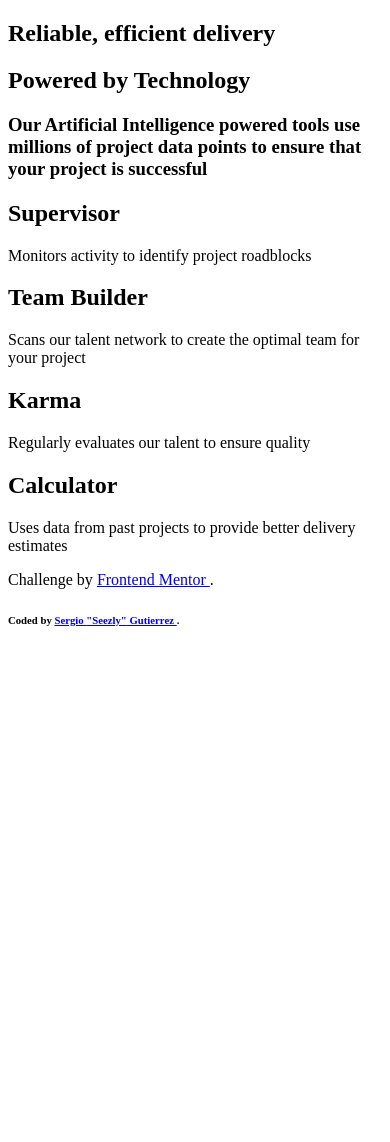
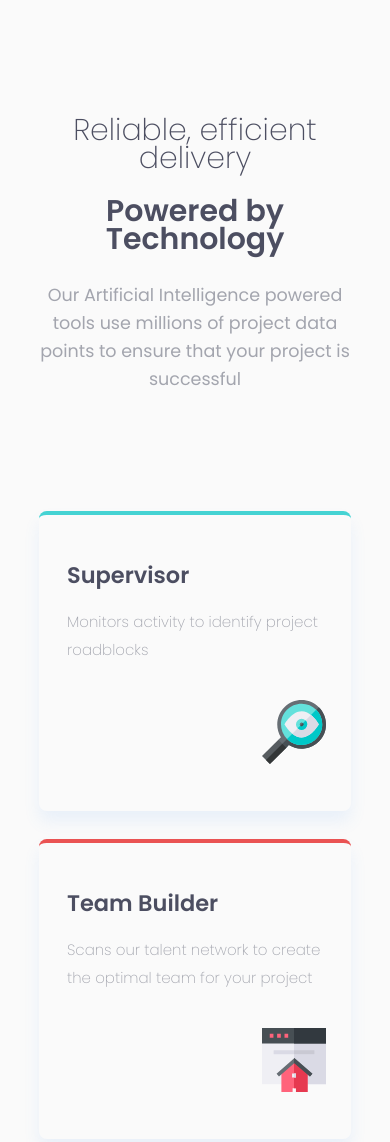
Before and after one commit to Seezly/four-card-feature-section, a plain HTML site: page index.html in a window 390 px wide. Shown: the top 1142 px of the page. Before the commit the page ends 844 px from the top, so only its background shows below. Drawn offline with nearby package versions, Linux system fonts and the light colour scheme.

Commit message:
Mobile first done

```diff
--- a/index.html
+++ b/index.html
@@ -6,13 +6,9 @@
 		<meta charset="UTF-8">
 		<meta name="viewport" content="width=device-width, initial-scale=1.0"> <!-- displays site properly based on user's device -->
 		<link rel="icon" type="image/png" sizes="32x32" href="./images/favicon-32x32.png">
-
+		<link rel="stylesheet" href="./css/normalize.css">
+		<link rel="stylesheet" href="./css/main.css">
 		<title>Frontend Mentor | Four card feature section</title>
-		<!-- Feel free to remove these styles or customise in your own stylesheet 👍 -->
-		<style>
-		.attribution { font-size: 11px; text-align: center; }
-		.attribution a { color: hsl(228, 45%, 44%); }
-		</style>
 
 	</head>
 
@@ -22,17 +18,17 @@
 
 			<section class="container__text">
 
-				<h2 class="container__text__subtitle">
+				<h1 class="container__text__subtitle">
 
 					Reliable, efficient delivery
 
-				</h2>
+				</h1>
 
-				<h1 class="container__text__title">
+				<h2 class="container__text__title">
 
 					Powered by Technology
 
-				</h1>
+				</h2>
 
 				<h3 class="container__text__support">
 
--- /dev/null
+++ b/scss/_body.scss
@@ -0,0 +1,13 @@
+html {
+    height: 100%;
+}
+
+body {
+    font-size: $fontSize;
+    font-family: 'Poppins', 'Helvetica neue', Helvetica;
+    font-weight: $normal;
+    line-height: 1.75rem;
+    color: $grayBlue;
+    background-color: $lightGray;
+    height: 100%;
+}
--- /dev/null
+++ b/scss/_containers.scss
@@ -0,0 +1,97 @@
+.container {
+    width: 80%;
+    display: flex;
+    flex-direction: column;
+    margin: 0 auto;
+
+    &__text {
+        text-align: center;
+        margin: 6rem 0 0 0;
+
+        &__subtitle {
+            font-weight: $light;
+            color: $darkBlue;
+        }
+
+        &__title {
+            color: $darkBlue;
+            font-weight: $bold;
+            font-size: 2em;
+        }
+
+        &__support {
+            font-weight: $normal;
+            margin-top: 1.75rem;
+        }
+    }
+
+    &__cards {
+        margin: 4.5rem 0;
+
+        .card {
+            background-color: white;
+            border-top: 0.25rem solid transparent;
+            border-radius: 2.5%;
+            margin-top: 1.75rem;
+            padding: 1.75rem;
+            box-shadow: 0 0.66rem 1rem 0 rgba($blue, $alpha: 0.1);
+            position: relative;
+            height: 15rem;
+
+            &__title {
+                font-weight: $bold;
+                color: $darkBlue;
+            }
+
+            &__content {
+
+
+                &__text {
+                    font-weight: $light;
+                }
+            }
+
+            &:first-child {
+                border-color: $cyan;
+                background: url('../images/icon-supervisor.svg') 90% 80% no-repeat;
+            }
+
+            &:nth-child(2) {
+                border-color: $red;
+                background: url('../images/icon-team-builder.svg') 90% 80% no-repeat;
+            }
+
+            &:nth-child(3) {
+                border-color: $orange;
+                background: url('../images/icon-karma.svg') 90% 80% no-repeat;
+            }
+
+            &:last-child {
+                border-color: $blue;
+                background: url('../images/icon-calculator.svg') 90% 80% no-repeat;
+            }
+        }
+    }
+}
+
+footer {
+    width: 100%;
+    color: $grayBlue;
+    text-align: center;
+    position: absolute;
+    font-weight: $light;
+
+    h6 {
+        font-weight: $light;
+    }
+
+    a {
+        color: $darkBlue;
+        text-decoration: none;
+        font-weight: $bold;
+    }
+
+    &__wavy {
+        text-decoration: wavy underline;
+    }
+}
--- /dev/null
+++ b/scss/_variables.scss
@@ -0,0 +1,26 @@
+/*
+
+COLORS
+
+*/
+
+$red: hsl(0, 78%, 62%);
+$cyan: hsl(180, 62%, 55%);
+$orange: hsl(34, 97%, 64%);
+$blue: hsl(212, 86%, 64%);
+
+$darkBlue: hsl(234, 12%, 34%);
+$grayBlue: hsl(229, 6%, 66%);
+$lightGray: hsl(0, 0%, 98%);
+
+/*
+
+TYPOGRAPHY
+
+*/
+
+$fontSize: 15px;
+$fontFamily: 'https://fonts.googleapis.com/css2?family=Poppins:ital,wght@0,200;0,400;0,600;1,200;1,400;1,600&display=swap';
+$light: 200;
+$normal: 400;
+$bold: 600;
--- /dev/null
+++ b/scss/main.scss
@@ -0,0 +1,31 @@
+/*
+
+VARIABLES
+
+*/
+
+@import 'variables';
+
+/*
+
+TYPOGRAPHY
+
+*/
+
+@import url($fontFamily);
+
+/*
+
+BODY
+
+*/
+
+@import 'body';
+
+/*
+
+MAIN
+
+*/
+
+@import 'containers';
```
Also changed, not shown: css/main.css (added), 1 other file.
